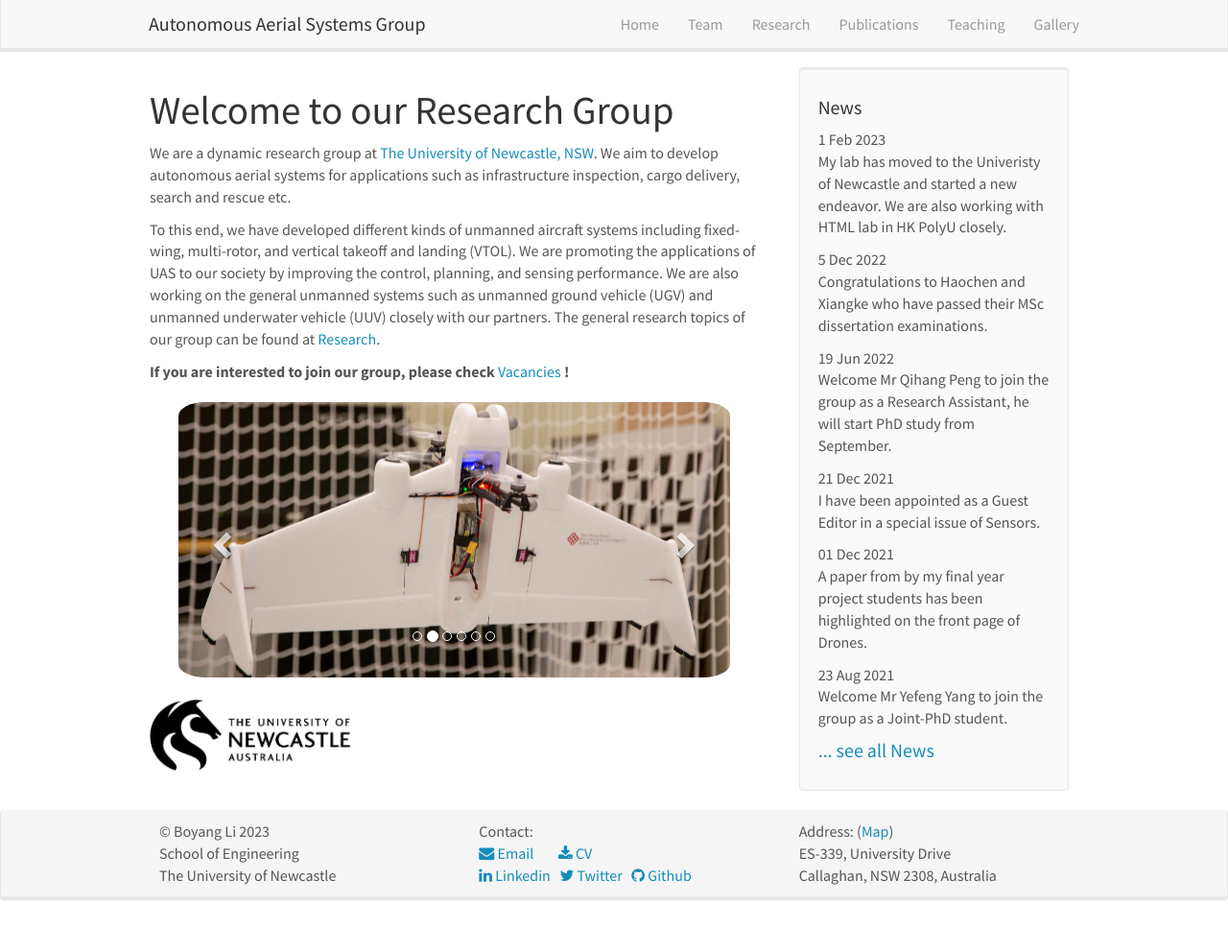
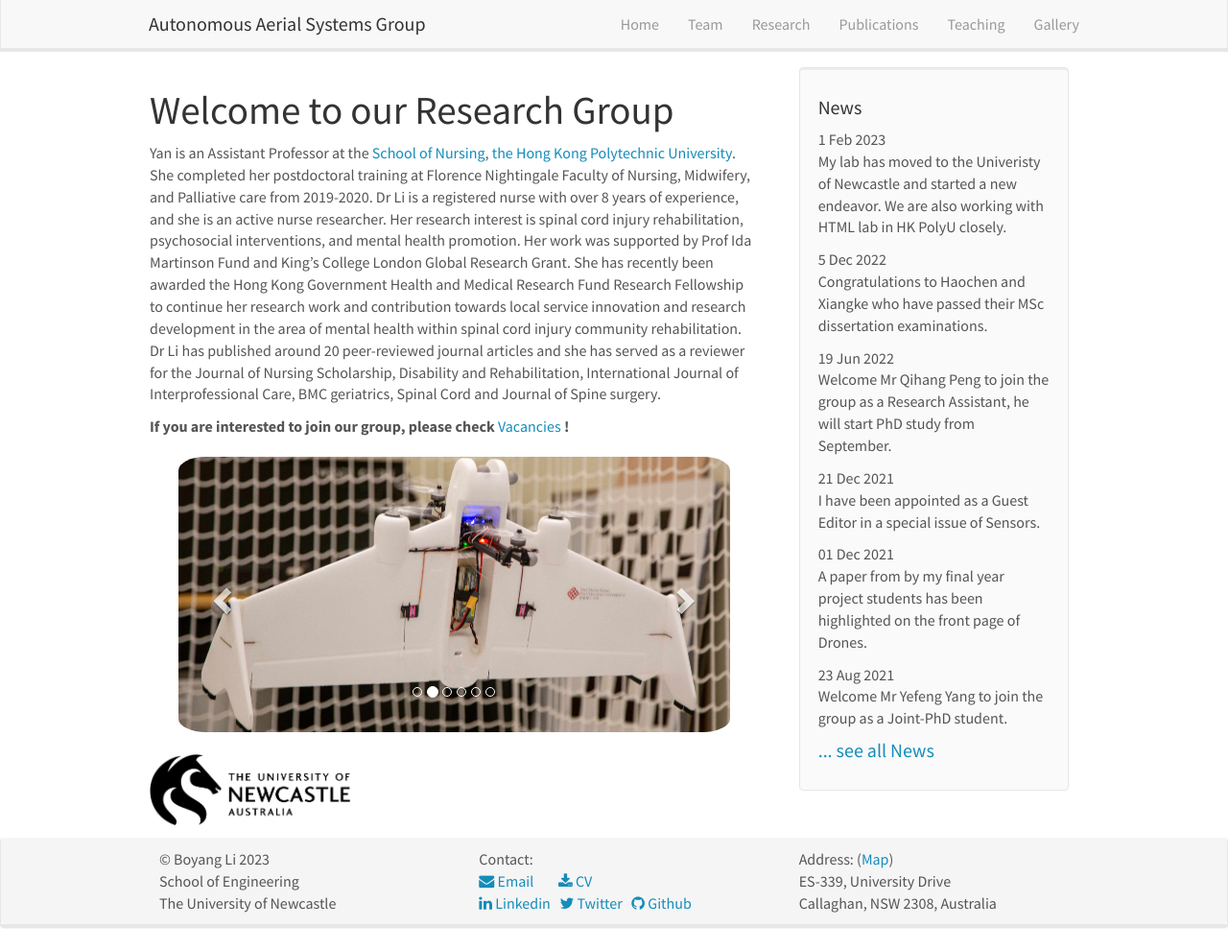
Before and after one commit to polyuly/SKYHMT.github.io, a Jekyll site: the page built from _pages/home.md, in a window 1280 px wide and 990 px high. Shown: the whole window at 96% size. Built offline with Jekyll 4.4.1, drawn with Linux system fonts in a browser that asks for light colours; nearby versions of some CDN libraries.

Commit message:
Update home.md

```diff
--- a/_pages/home.md
+++ b/_pages/home.md
@@ -6,9 +6,7 @@ sitemap: false
 permalink: /
 ---
 
-We are a dynamic research group at [The University of Newcastle, NSW](https://www.newcastle.edu.au/). We aim to develop autonomous aerial systems for applications such as infrastructure inspection, cargo delivery, search and rescue etc.
-
-To this end, we have developed different kinds of unmanned aircraft systems including fixed-wing, multi-rotor, and vertical takeoff and landing (VTOL). We are promoting the applications of UAS to our society by improving the control, planning, and sensing performance. We are also working on the general unmanned systems such as unmanned ground vehicle (UGV) and unmanned underwater vehicle (UUV) closely with our partners. The general research topics of our group can be found at [Research](research).
+Yan is an Assistant Professor at the [School of Nursing](https://www.polyu.edu.hk/sn/), [the Hong Kong Polytechnic University](https://www.polyu.edu.hk/). She completed her postdoctoral training at Florence Nightingale Faculty of Nursing, Midwifery, and Palliative care from 2019-2020. Dr Li is a registered nurse with over 8 years of experience, and she is an active nurse researcher. Her research interest is spinal cord injury rehabilitation, psychosocial interventions, and mental health promotion. Her work was supported by Prof Ida Martinson Fund and King’s College London Global Research Grant. She has recently been awarded the Hong Kong Government Health and Medical Research Fund Research Fellowship to continue her research work and contribution towards local service innovation and research development in the area of mental health within spinal cord injury community rehabilitation. Dr Li has published around 20 peer-reviewed journal articles and she has served as a reviewer for the Journal of Nursing Scholarship, Disability and Rehabilitation, International Journal of Interprofessional Care, BMC geriatrics, Spinal Cord and Journal of Spine surgery.
 
 **If you are interested to join our group, please check** [Vacancies]({{ site.url }}{{ site.baseurl }}/vacancies) **!**
 
```
